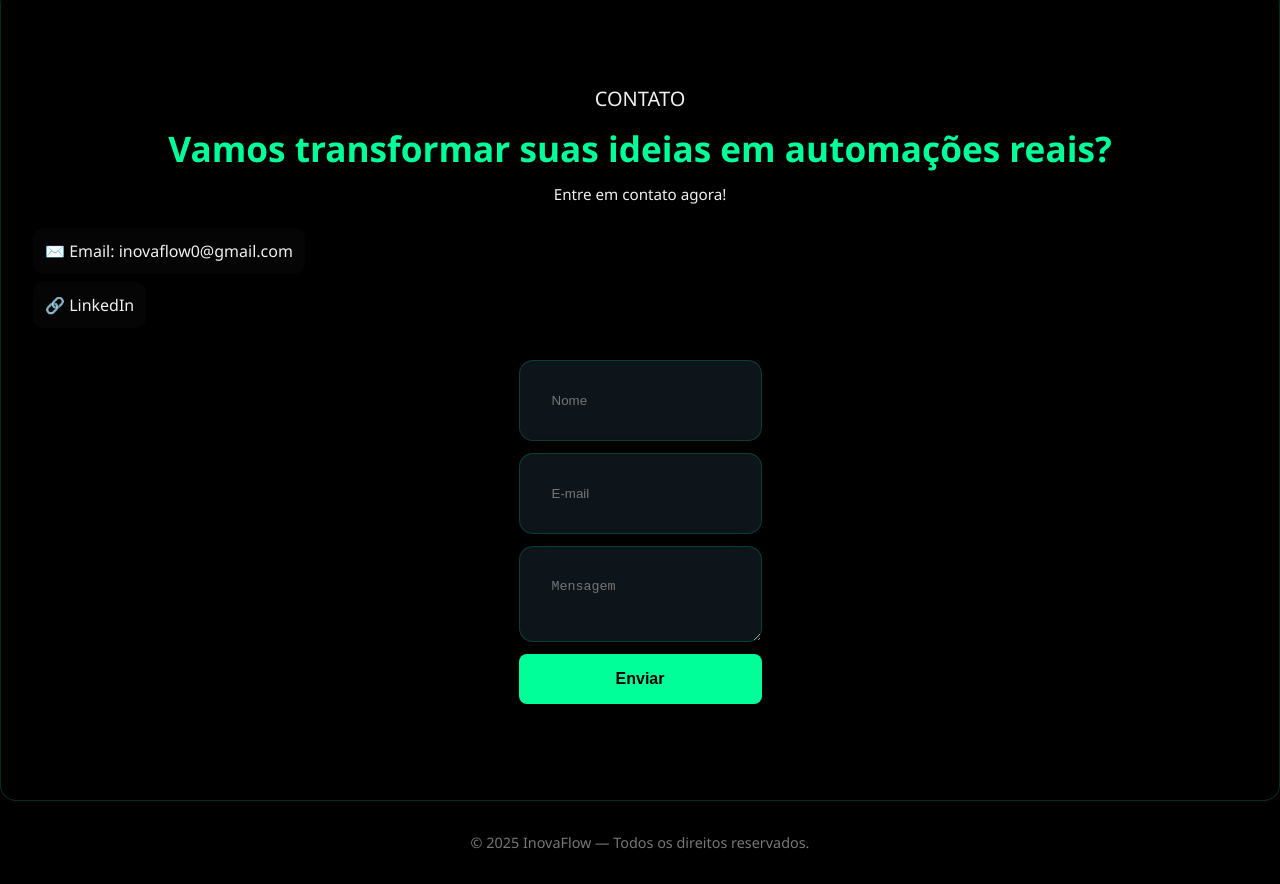
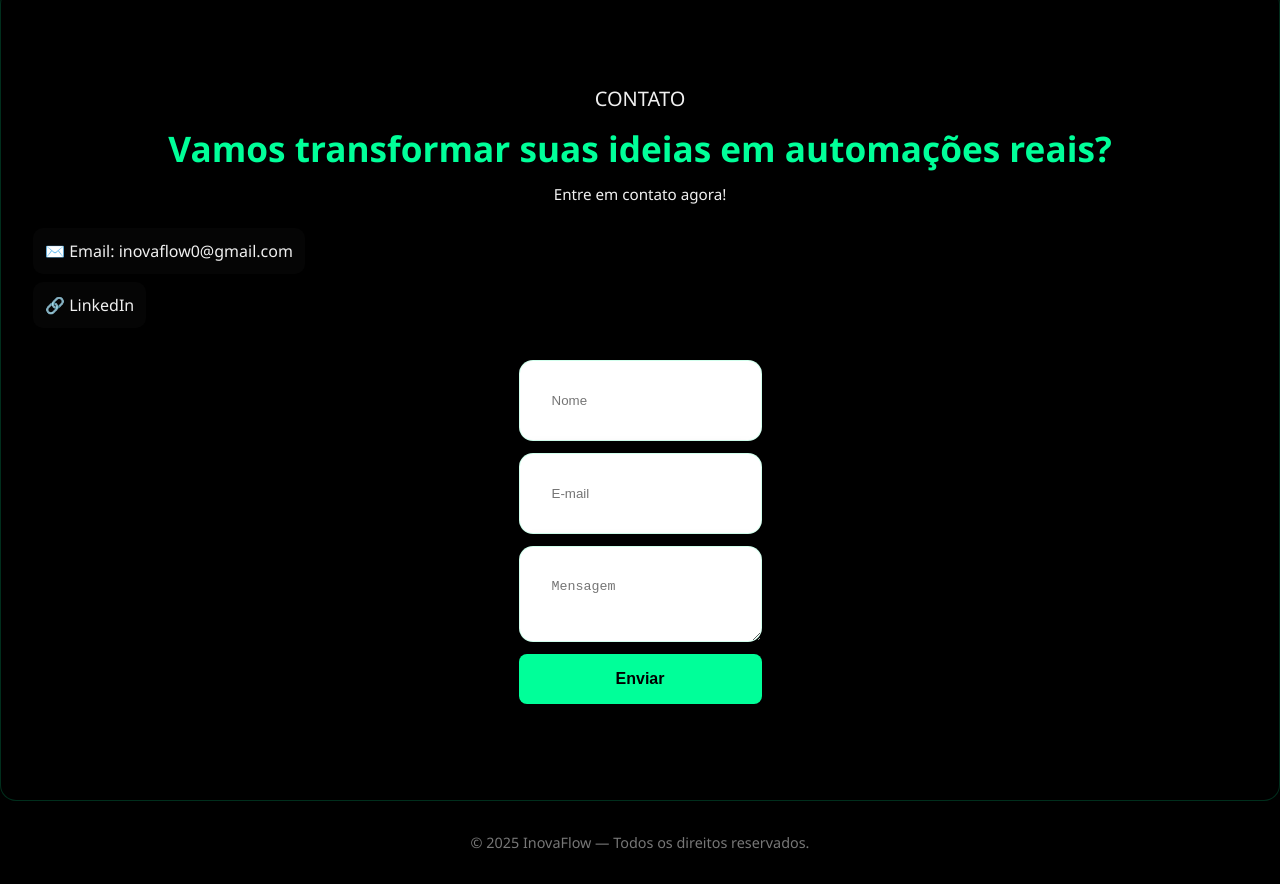
Before and after one commit to sistemaprojeto7-sketch/meu-site, a plain HTML site: page index.html in a window 1280 px wide. Shown: the part 3242-4126 px from the top of the page. Drawn offline with Linux system fonts and the light colour scheme.

Commit message:
Update style.css

```diff
--- a/style.css
+++ b/style.css
@@ -320,7 +320,7 @@ form {
 
 form input,
 form textarea {
-  background: rgba(15, 25, 30, 0.88); /* tom escuro e bastante opaco */
+  /*background: rgba(15, 25, 30, 0.7); /* mesmo tom do depoimento */
   border: 1px solid rgba(0,255,153,0.18);
   border-radius: 14px;
   padding: 2rem;
```
